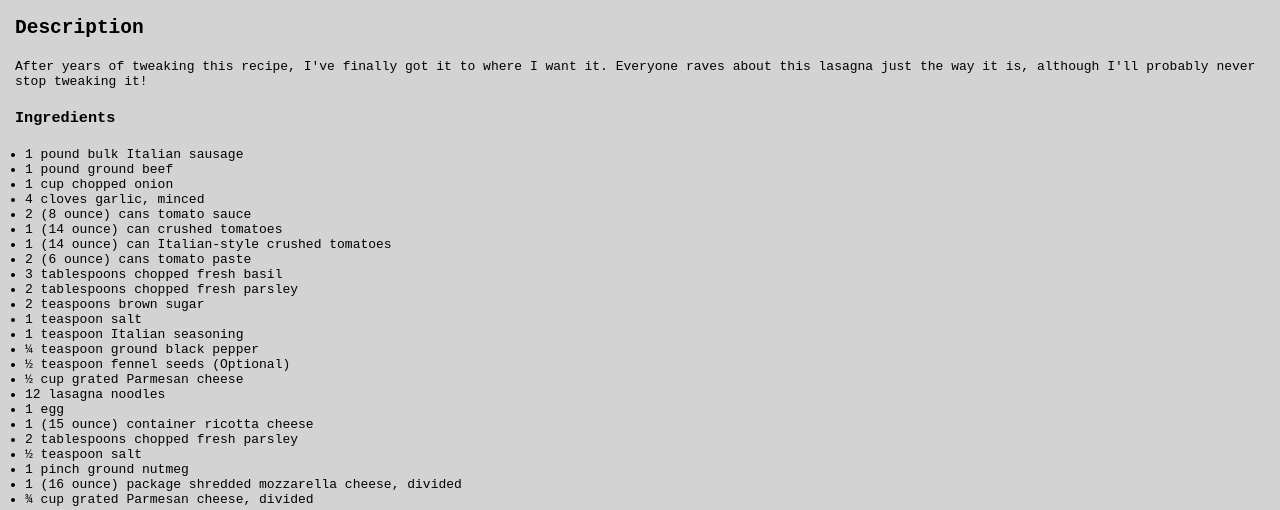
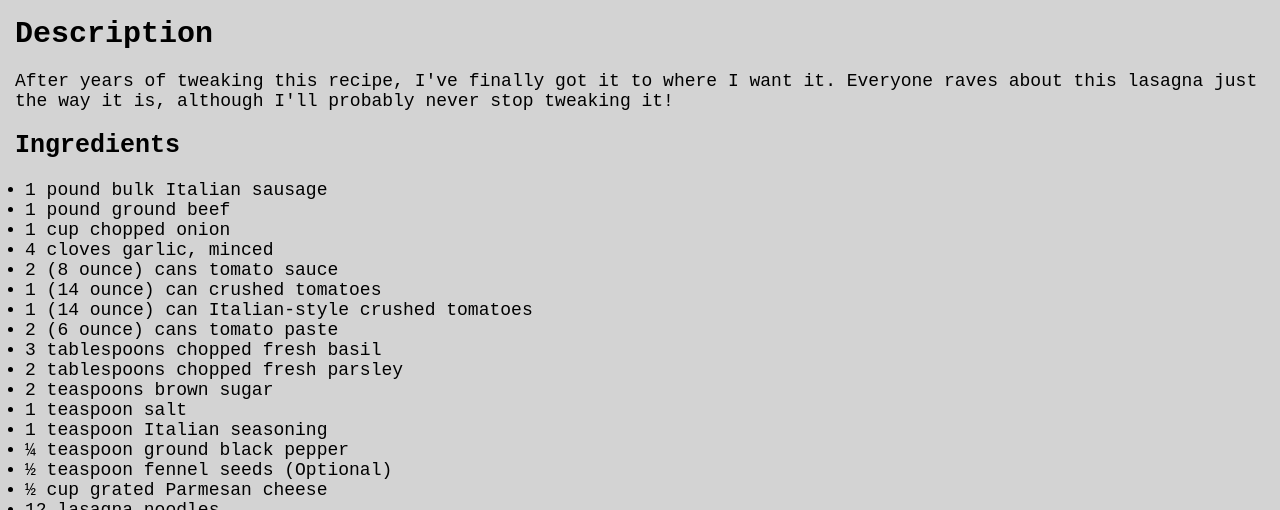
Before and after one commit to nero2077/odin-recipes, a plain HTML site: page recipes/lasagna.html in a window 1280 px wide. Shown: the part 436-946 px from the top of the page. Drawn offline with Linux system fonts and the light colour scheme.

Commit message:
made the font bigger for the recipes

```diff
--- a/recipes/style.css
+++ b/recipes/style.css
@@ -7,7 +7,6 @@ body {
   font-family: Monospace;
   background-color: rgb(211, 211, 211);
   border-top: rgb(158, 158, 255) 10px solid;
-  height: 100vh;
 }
 
 img {
@@ -30,18 +29,22 @@ h1 {
 h2 {
   margin: 20px 0;
   margin-left: 15px;
+  font-size: 30px;
 }
 
 p {
   margin-left: 15px;
+  font-size: 18px;
 }
 
 h3 {
   margin: 20px 0;
   margin-left: 15px;
+  font-size: 25px;
 }
 
 ol,
 ul {
   margin-left: 25px;
+  font-size: 18px;
 }
```
